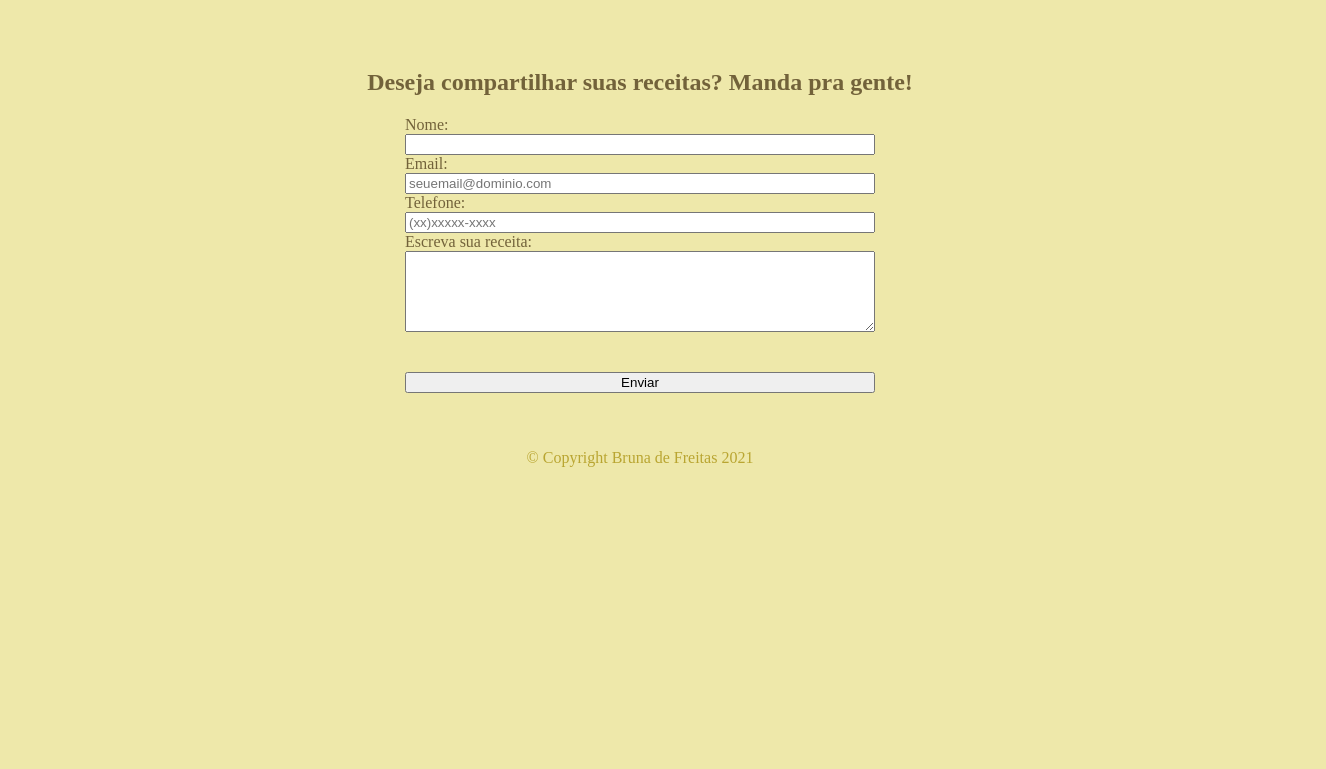
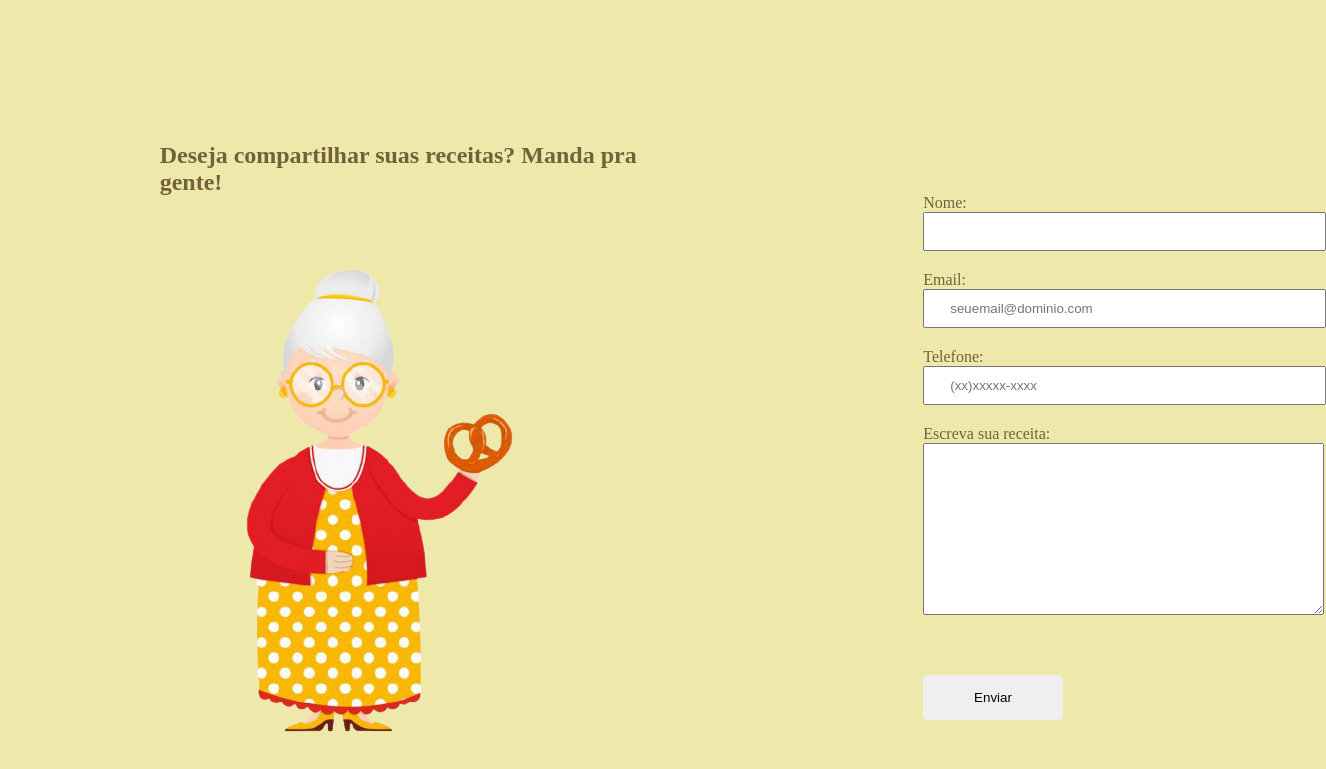
Before and after one commit to Brynafreitas/Intro-Html, a plain HTML site: page contato.html in a window 1280 px wide. Shown: the part 136-905 px from the top of the page, 1326 px wide, since content can reach past the window. Before the commit the page ends 800 px from the top, so only its background shows below. Drawn offline with Linux system fonts and the light colour scheme; a web font is replaced by a local one.

Commit message:
realizado alteração na página contato e receitas

```diff
--- a/assets/css/style.css
+++ b/assets/css/style.css
@@ -3,6 +3,7 @@ body {
     color: #9a844c;
 
 }
+
 
 
 
@@ -36,7 +37,7 @@ body {
 .menu a {
 
     text-decoration: none;
-    color: black;
+    color: #b7410e;
     padding: 15px;
 }
 
@@ -77,6 +78,31 @@ body {
 
 /* receitas */
 
+.receitas {
+    display: flex;
+    flex-flow: row wrap;
+    margin: 5% 0 5% 0;
+}
+
+.imgCanja {
+    border-radius: 50%;
+    padding: 5% 0 5% 0;
+    width: 500px;
+    height: 500px;
+}
+
+
+.imgBolo {
+    border-radius: 50%;
+    padding: 5% 0 5% 0;
+    width: 500px;
+    height: 500px;
+
+}
+
+.texto {
+    padding: 5% 0 5% 0;
+}
 
 
 
@@ -84,31 +110,76 @@ body {
 
 /* pagina contato */
 
+
+
+.bloco {
+    flex-flow: column wrap;
+    padding: 2%;
+    margin-left: 10%;
+
+}
+
+
 .contato {
+    display: flex;
     margin-top: 3em;
-    width: 940px;
-    margin: 0 auto;
+    width: 100%;
     color: #72623a;
+
 
 }
 
 .contato h2 {
+    display: flex;
+    flex-direction: column;
+    align-self: flex-start;
     margin-top: 3em;
-    text-align: center;
+
+}
+
+.voImg2 {
+    display: flex;
+}
+
+
+
+
+.formulario {
+    margin-top: 8%;
 }
 
 form {
     display: flex;
     flex-direction: column;
-    max-width: 500px;
-    margin-left: 50%;
-    transform: translateX(-50%);
+    border-radius: 5px;
+    border: none;
+    padding: 3em 0;
+    margin-left: 40%;
+
+
+}
+
+.input-padrao {
+    margin: 0 0 20px;
+    padding: 10px 25px;
+    width: 100%;
 }
 
 #botaoEnviar {
     margin-top: 3em;
+    border-radius: 5px;
+    width: 40%;
+    padding: 15px 0;
+    border: none;
+
 }
 
+#botaoEnviar:hover {
+    background-color: #FFA500;
+}
+
+
+/* aplicado em todas */
 
 footer {
     text-align: center;
--- a/contato.html
+++ b/contato.html
@@ -9,6 +9,8 @@
     <title>Contato</title>
 
     <link href="assets/css/style.css" rel="stylesheet">
+
+    <link href="https://fonts.googleapis.com/css2?family=Zen+Loop&display=swap" rel="stylesheet">
 
     <link rel="shortcut icon" href="assets/imagens/favicon_created_by_logaster.ico" type="image/x-icon" />
 
@@ -38,25 +40,43 @@
     <main class="contato">
 
 
+        <div class="bloco">
+
+            <div class="sub">
                 <h2>Deseja compartilhar suas receitas? Manda pra gente!</h2>
+
+            </div>
+
+            <div class="imagem">
+
+                <img src="assets/imagens/vovo-removebg-preview.png" class="voImg2">
+
+            </div>
+
+        </div>
+
+
+        <div class="formulario">
 
             <form>
                 <label for="nome"> Nome: </label>
-            <input id="nome" type="text">
+                <input id="nome" type="text" class="input-padrao">
 
                 <label for="email">Email: </label>
-            <input id="email" type="email" placeholder="seuemail@dominio.com">
+                <input id="email" type="email" placeholder="seuemail@dominio.com" class="input-padrao">
 
                 <label for="telefone">Telefone:</label>
-            <input id="telefone" type="tel" placeholder="(xx)xxxxx-xxxx">
+                <input id="telefone" type="tel" placeholder="(xx)xxxxx-xxxx" class="input-padrao">
 
 
                 <label for="receita">Escreva sua receita:</label>
-            <textarea name="receita" id="receita" cols="60" rows="5"></textarea>
+                <textarea name="receita" id="receita" cols="70" rows="10" class="input-padrao"></textarea>
 
                 <button id="botaoEnviar"> Enviar </button>
 
             </form>
+
+        </div>
 
     </main>
 
```
Also changed, not shown: index.html (+2 -1 lines), receitas.html (+29 -6 lines), assets/js/script.js (added). Lines whose indentation alone changed are shown as unchanged.
